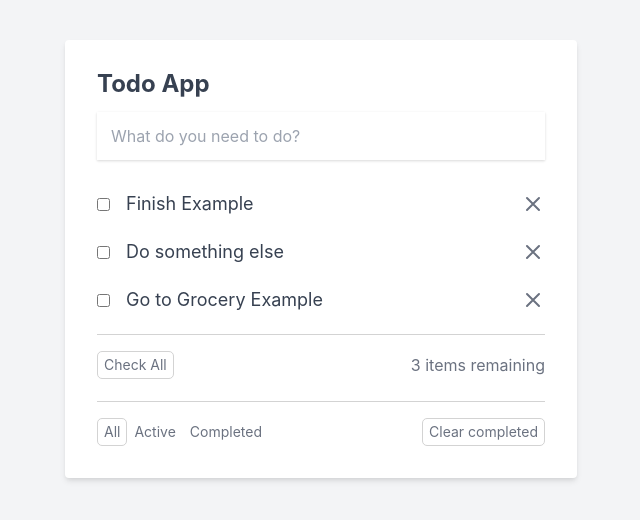
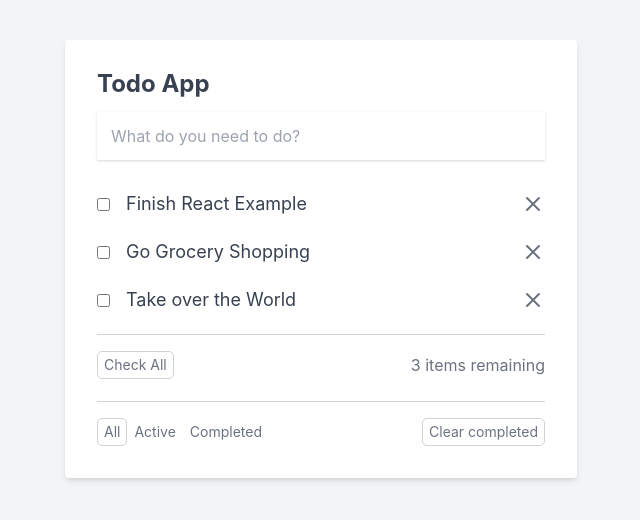
Before and after one commit to swak/test-react-app, a React (Create React App) app: page / in a window 1280 px wide. Shown: the top 520 px of the page, without its empty margins (319-959 px from the left). Built offline with nearby package versions, Linux system fonts and the light colour scheme.

Commit message:
Episode 3, added states to the todo-list

```diff
--- a/src/components/App.jsx
+++ b/src/components/App.jsx
@@ -1,7 +1,26 @@
 import '../reset.css';
 import '../App.css';
+import { useState } from 'react';
 
 function App() {
+  const [todos, setTodos] = useState([
+    {
+      id: 1,
+      title: 'Finish React Example',
+      isComplete: false,
+    },
+    {
+      id: 2,
+      title: 'Go Grocery Shopping',
+      isComplete: true,
+    },
+    {
+      id: 3,
+      title: 'Take over the World',
+      isComplete: false,
+    },
+  ]);
+
   return (
     <div className="todo-app-container">
       <div className="todo-app">
@@ -15,10 +34,11 @@ function App() {
         </form>
 
         <ul className="todo-list">
+          {todos.map((todo, index) => (
             <li className="todo-item-container">
               <div className="todo-item">
                 <input type="checkbox" />
-              <span className="todo-item-label">Finish Example</span>
+                <span className="todo-item-label">{todo.title}</span>
               </div>
               <button className="x-button">
                 <svg
@@ -36,48 +56,7 @@ function App() {
                 </svg>
               </button>
             </li>
-          <li className="todo-item-container">
-            <div className="todo-item">
-              <input type="checkbox" />
-              <span className="todo-item-label">Do something else</span>
-            </div>
-            <button className="x-button">
-              <svg
-                className="x-button-icon"
-                fill="none"
-                viewBox="0 0 24 24"
-                stroke="currentColor"
-              >
-                <path
-                  strokeLinecap="round"
-                  strokeLinejoin="round"
-                  strokeWidth={2}
-                  d="M6 18L18 6M6 6l12 12"
-                />
-              </svg>
-            </button>
-          </li>
-          <li className="todo-item-container">
-            <div className="todo-item">
-              <input type="checkbox" />
-              <span className="todo-item-label">Go to Grocery Example</span>
-            </div>
-            <button className="x-button">
-              <svg
-                className="x-button-icon"
-                fill="none"
-                viewBox="0 0 24 24"
-                stroke="currentColor"
-              >
-                <path
-                  strokeLinecap="round"
-                  strokeLinejoin="round"
-                  strokeWidth={2}
-                  d="M6 18L18 6M6 6l12 12"
-                />
-              </svg>
-            </button>
-          </li>
+          ))}
         </ul>
 
         <div className="check-all-container">
```
Lines whose indentation alone changed are shown as unchanged.
